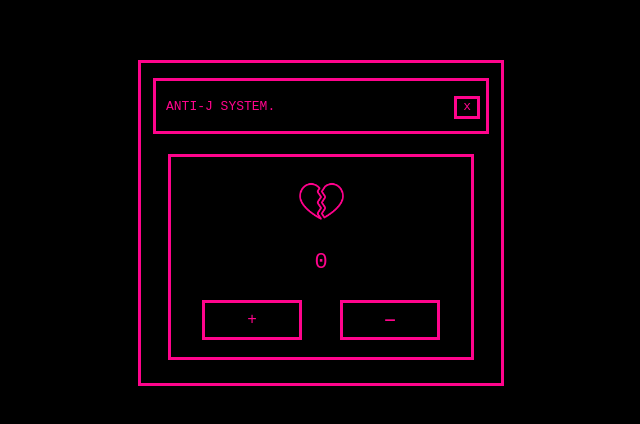
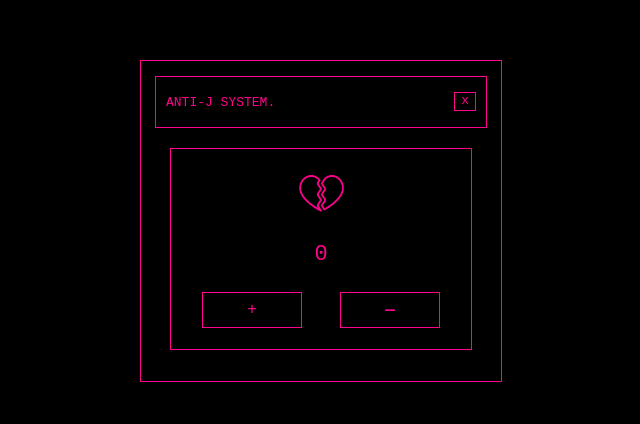
Before and after one commit to Pepperhfj/ANTIJSYSTEM, a plain HTML site: page index.html in a window 1280 px wide. Shown: the part 140-564 px from the top of the page, without its empty margins (319-959 px from the left). Drawn offline with Linux system fonts and the light colour scheme.

Commit message:
Update index.html

```diff
--- a/index.html
+++ b/index.html
@@ -14,6 +14,7 @@
         #container {
             border: solid;
             border-color: #ff048c;
+            border-width: 1px;
             width: 360px;
             height: 320px;
         }
@@ -30,6 +31,7 @@
             font-family: monospace;
             border: solid;
             border-color: #ff048c;
+            border-width: 1px;
             color: #ff048c;
             width: 330px;
             height: 50px;
@@ -45,6 +47,7 @@
             margin-top: 15px;
             border: solid;
             border-color: #ff048c;
+            border-width: 1px;
             width: 20px;
             height: 17px;
         }
@@ -52,6 +55,7 @@
         #windowContents {
             border: solid;
             border-color: #ff048c;
+            border-width: 1px;
             margin-top: 20px;
             width: 300px;
             height: 200px;
@@ -76,6 +80,7 @@
         #increaser {
             border: solid;
             border-color: #ff048c;
+            border-width: 1px;
             width: 100px;
             padding: 8px;
             color: #ff048c;
@@ -87,6 +92,7 @@
         #increaser:focus {
             border: solid;
             border-color: #b60064;
+            border-width: 1px;
             width: 100px;
             padding: 8px;
             color: #ff068f;
@@ -98,6 +104,7 @@
         #decreaser {
             border: solid;
             border-color: #ff048c;
+            border-width: 1px;
             width: 100px;
             padding: 8px;
             color: #ff048c;
@@ -109,6 +116,7 @@
         #decreaser:focus {
             border: solid;
             border-color: #b60064;
+            border-width: 1px;
             width: 100px;
             padding: 8px;
             color: #ff068f;
```
